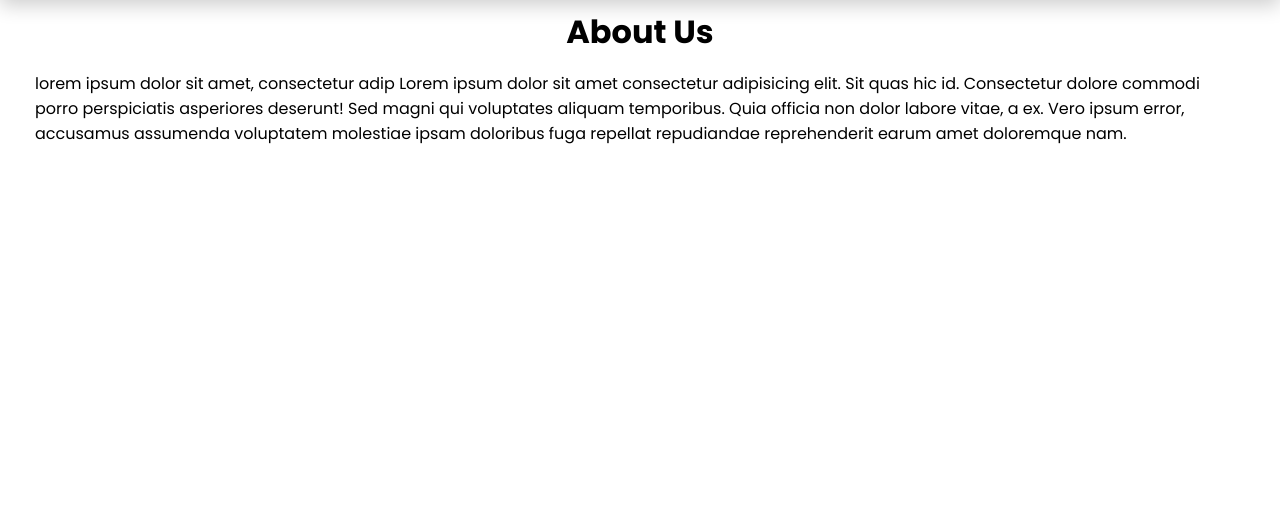
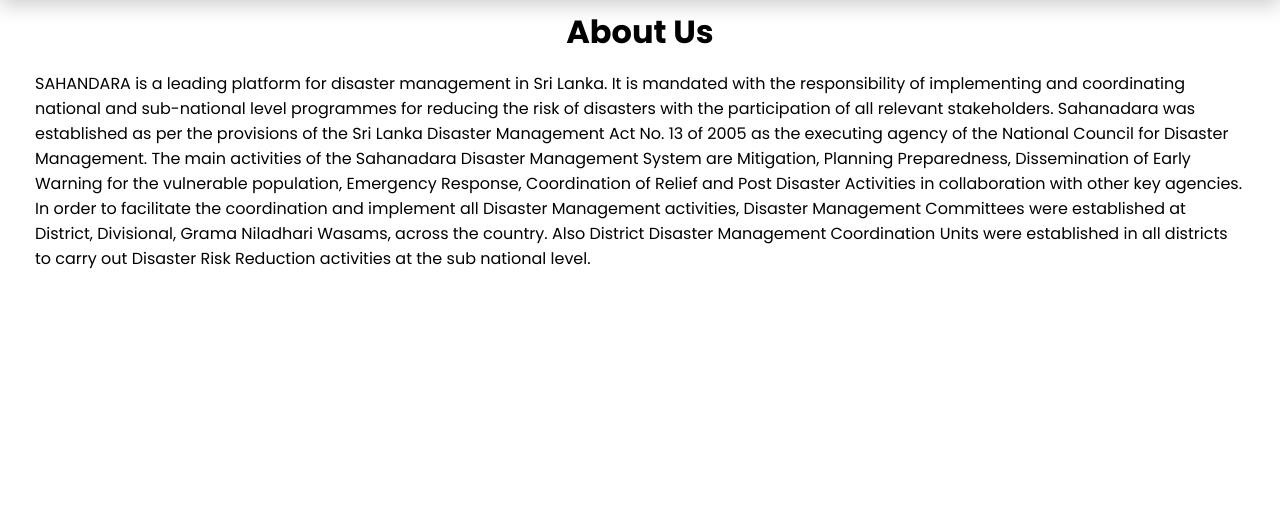
Before and after one commit to AselaPathirage/sahanadara, a PHP site: page /about in a window 1280 px wide. Shown: the part 57-568 px from the top of the page. Run offline with PHP 8.4, Linux system fonts and the light colour scheme; some libraries are stand-ins or nearby versions.

Commit message:
Update about.php

```diff
--- a/public/Views/about.php
+++ b/public/Views/about.php
@@ -24,9 +24,11 @@
             <div class="space"></div>
             <h1 class="heading_landing">About Us</h1>
             <div class="container aboutsec">
-                <p>lorem ipsum dolor sit amet, consectetur adip
-                    Lorem ipsum dolor sit amet consectetur adipisicing elit. Sit quas hic id. Consectetur dolore commodi porro perspiciatis asperiores deserunt! Sed magni qui voluptates aliquam temporibus. Quia officia non dolor labore vitae, a ex. Vero ipsum error, accusamus assumenda voluptatem molestiae ipsam doloribus fuga repellat repudiandae reprehenderit earum amet doloremque nam.
-                </p>
+                <p>SAHANDARA is a leading platform for disaster management in Sri Lanka. It is mandated with the responsibility of implementing and coordinating national and sub-national level programmes for reducing the risk of disasters with the participation of all relevant stakeholders.
+Sahanadara was established as per the provisions of the Sri Lanka Disaster Management Act No. 13 of 2005 as the executing agency of the National Council for Disaster Management.
+The main activities of the Sahanadara Disaster Management System are Mitigation, Planning Preparedness, Dissemination of Early Warning for the vulnerable population, Emergency Response, Coordination of Relief and Post Disaster Activities in collaboration with other key agencies.
+In order to facilitate the coordination and implement all Disaster Management activities, Disaster Management Committees were established at District, Divisional, Grama Niladhari Wasams, across the country. Also District Disaster Management Coordination Units were established in all districts to carry out Disaster Risk Reduction activities at the sub national level.
+</p>
 
 
 
```
